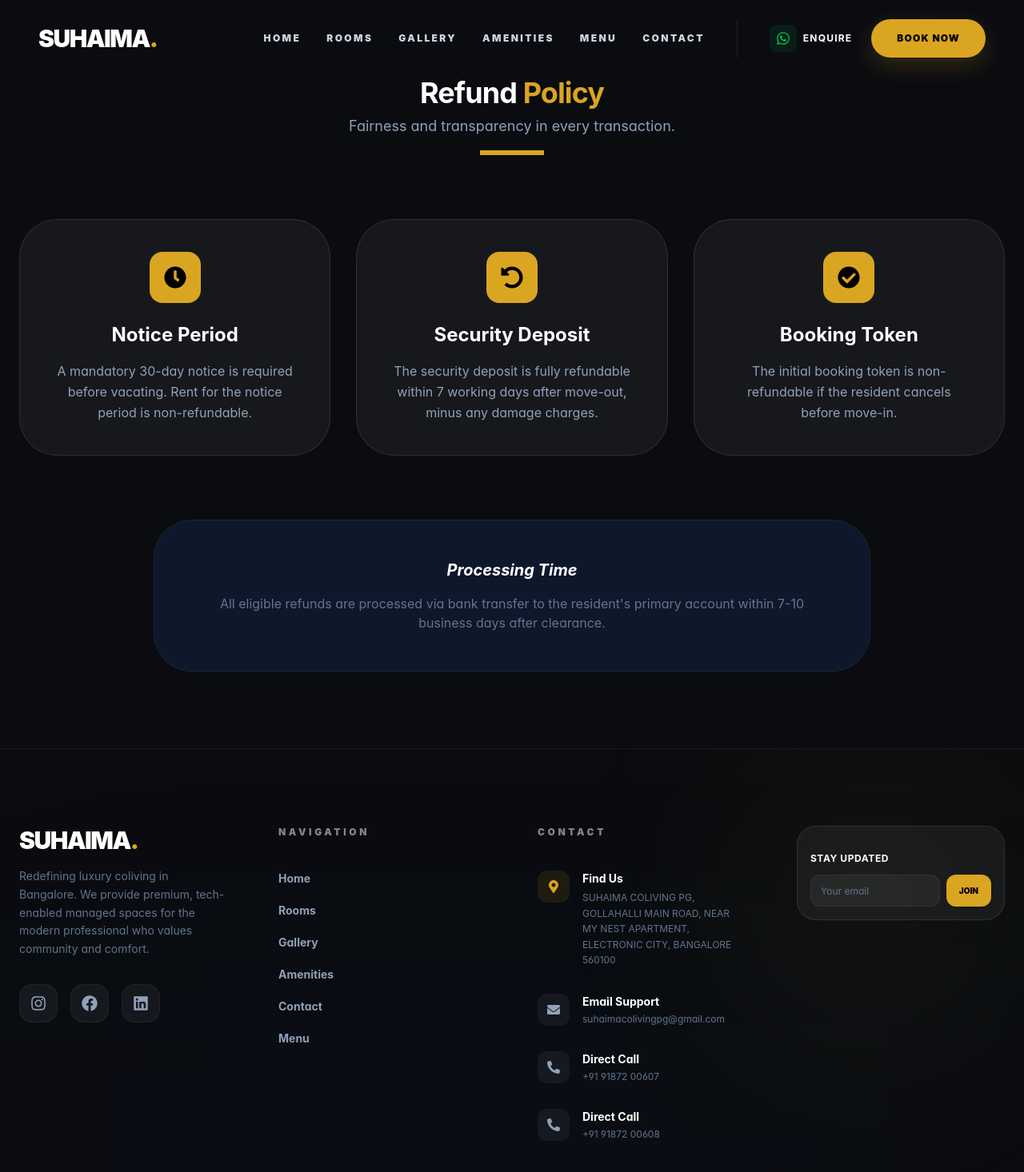
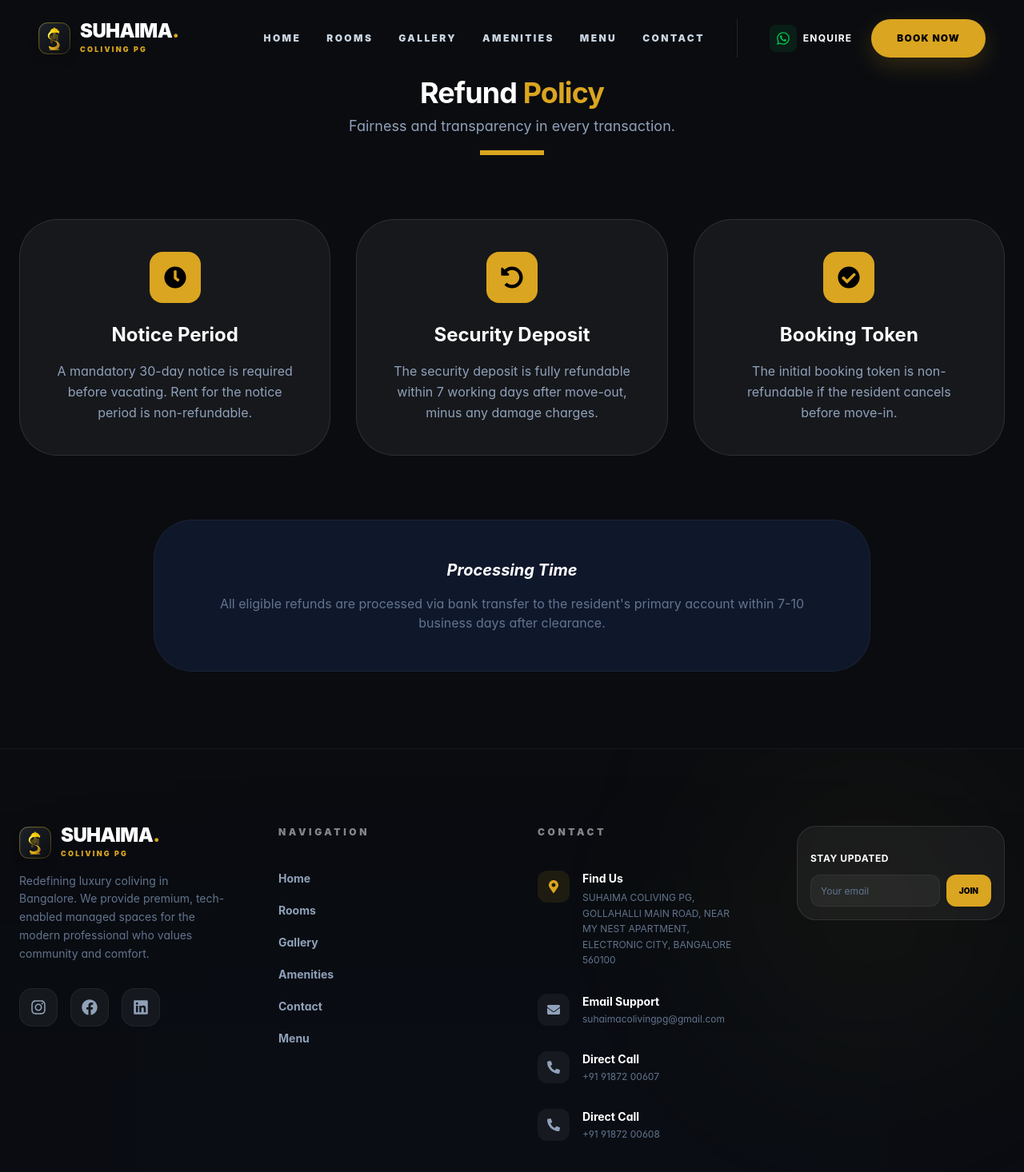
Before and after one commit to Fazal30/SUHAIMA-COLIVE-PG-Website, a React (Vite) app: page /refund in a window 1280 px wide. Shown: the top 1466 px of the page at 80% size. Built offline with nearby package versions, Linux system fonts and the light colour scheme.

Commit message:
Adding icons

```diff
--- a/src/components/shared/Footer.jsx
+++ b/src/components/shared/Footer.jsx
@@ -6,6 +6,7 @@ import {
 } from "react-icons/fa";
 import { Button } from "../ui/button";
 import { Input } from "../ui/input";
+import BrandLogo from "../common/BrandLogo";
 
 const Footer = () => {
   const currentYear = new Date().getFullYear();
@@ -33,9 +34,9 @@ const Footer = () => {
             className="space-y-8"
           >
             <div>
-              <h3 className="text-white text-3xl font-black tracking-tighter mb-4">
-                SUHAIMA<span className="text-[#DAA520]">.</span>
-              </h3>
+              <div className="mb-4">
+                <BrandLogo />
+              </div>
               <p className="text-sm leading-relaxed text-slate-500">
                 Redefining luxury coliving in Bangalore. We provide premium, tech-enabled managed spaces for the modern professional who values community and comfort.
               </p>
--- a/src/components/shared/Navbar.jsx
+++ b/src/components/shared/Navbar.jsx
@@ -3,6 +3,7 @@ import { Link, useLocation } from "react-router-dom";
 import { motion, AnimatePresence } from "framer-motion";
 import { FaWhatsapp, FaBars, FaTimes, FaPhoneAlt } from "react-icons/fa";
 import { Button } from "../ui/button";
+import BrandLogo from "../common/BrandLogo";
 
 const Navbar = () => {
   const [isOpen, setIsOpen] = useState(false);
@@ -53,20 +54,9 @@ const Navbar = () => {
     >
       <div className="container mx-auto flex items-center justify-between px-6 lg:px-12">
 
-        {/* --- LOGO WITH PULSE EFFECT --- */}
+        {/* --- BRAND LOGO --- */}
         <Link to="/" className="relative group">
-          <motion.div
-            whileHover={{ scale: 1.05 }}
-            className="text-2xl md:text-3xl font-black tracking-tighter text-white"
-          >
-            SUHAIMA<span className="text-[#DAA520]">.</span>
-          </motion.div>
-          <motion.div
-            className="absolute -bottom-1 left-0 h-0.5 bg-[#DAA520]"
-            initial={{ width: 0 }}
-            whileHover={{ width: "100%" }}
-            transition={{ duration: 0.3 }}
-          />
+          <BrandLogo />
         </Link>
 
         {/* --- DESKTOP MENU --- */}
@@ -143,7 +133,7 @@ const Navbar = () => {
               className="fixed right-0 top-0 h-screen w-[85%] max-w-[400px] bg-[#0A0C10] shadow-[-20px_0_50px_rgba(0,0,0,0.5)] z-[110] p-10 flex flex-col lg:hidden border-l border-white/5"
             >
               <div className="flex justify-between items-center mb-16">
-                <span className="text-2xl font-black text-white italic">SUHAIMA<span className="text-[#DAA520]">.</span></span>
+                <BrandLogo />
                 <button
                   onClick={() => setIsOpen(false)}
                   className="w-10 h-10 rounded-full bg-white/5 flex items-center justify-center text-white"
```
